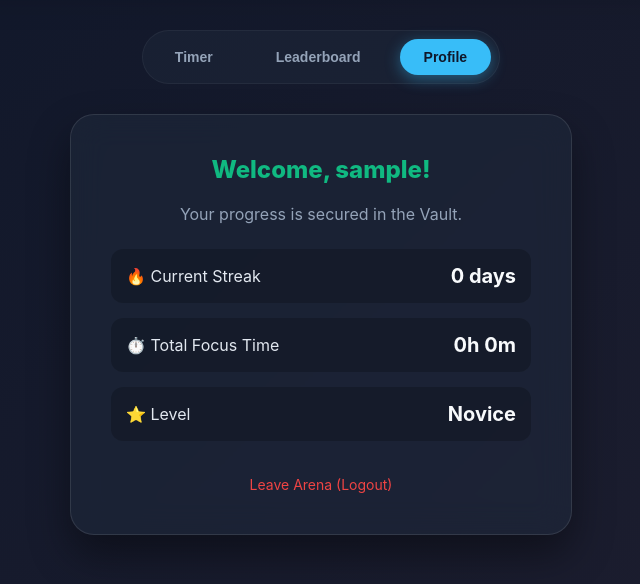
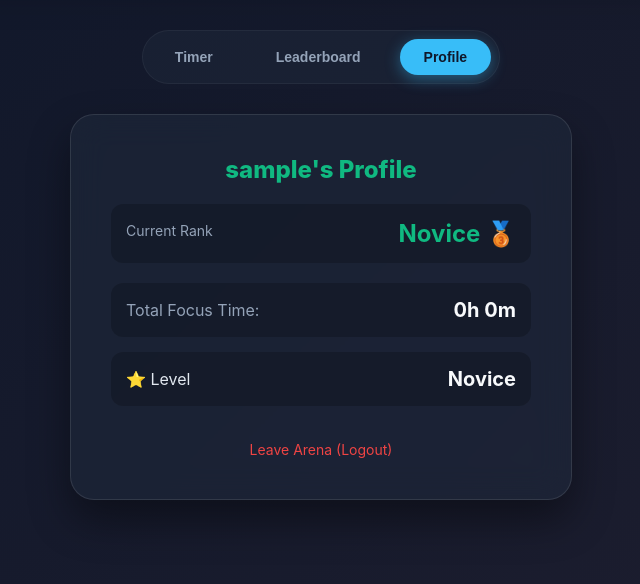
Before and after one commit to hardik-vir/Study-Arena, a Flask app: page / in a window 1280 px wide, after a click on "Profile". Shown: the part 72-656 px from the top of the page, without its empty margins (319-959 px from the left). Run offline with Flask 3, Linux system fonts and the light colour scheme; the visitor is signed in with stand-in values (Sample User, id 1); data comes from the database, SQL or seed files in the repository.

Commit message:
Added dynamic user ranks

```diff
--- a/app.py
+++ b/app.py
@@ -7,7 +7,6 @@ import os
 app = Flask(__name__)
 # The secret key keeps user sessions secure
 app.config['SECRET_KEY'] = os.environ.get('SECRET_KEY', 'fallback_secret_key')
-
 # NEW: Find the exact folder path where this code lives on the Render server
 basedir = os.path.abspath(os.path.dirname(__file__))
 
@@ -32,9 +31,20 @@ login_manager.login_view = 'login' # Where to send users if they try to access t
 class User(UserMixin, db.Model):
     id = db.Column(db.Integer, primary_key=True)
     username = db.Column(db.String(150), unique=True, nullable=False)
-    password = db.Column(db.String(150), nullable=False) # We will save a scrambled hash here
-    total_focus_time = db.Column(db.Integer, default=0) # Tracked in minutes
-    streak = db.Column(db.Integer, default=0)
+    password = db.Column(db.String(150), nullable=False)
+    total_focus_time = db.Column(db.Integer, default=0)
+
+    # NEW: This automatically calculates the user's rank!
+    @property
+    def rank(self):
+        if self.total_focus_time < 60:
+            return "Novice 🥉"
+        elif self.total_focus_time < 600:
+            return "Scholar 🥈"
+        elif self.total_focus_time < 3000:
+            return "Deep Work Master 🥇"
+        else:
+            return "Grandmaster 👑"
 
 # Helps Flask remember who is currently logged in
 @login_manager.user_loader
--- a/templates/index.html
+++ b/templates/index.html
@@ -343,16 +343,16 @@
 
     <!-- PAGE 3: PROFILE -->
     <div id="profile-view" class="tab-content arena-card">
-        <h2 style="color: #10b981; margin-top: 0; font-weight: 800;">Welcome, {{ user.username }}!</h2>
-        <p style="color: #94a3b8; margin-bottom: 25px;">Your progress is secured in the Vault.</p>
+        <h2 style="color: #10b981; margin-top: 0; font-weight: 800;">{{ user.username }}'s Profile</h2>
+
+        <!-- NEW: Dynamic Rank Display -->
+        <div class="stat-block" style="text-align: center; margin-bottom: 20px; padding: 15px; background: rgba(0,0,0,0.2); border-radius: 12px;">
+            <span style="color: #94a3b8; font-size: 14px; display: block; margin-bottom: 5px;">Current Rank</span>
+            <strong style="color: #10b981; font-size: 24px;">{{ user.rank }}</strong>
+        </div>
 
         <div class="stat-block">
-            <span>🔥 Current Streak</span>
-            <strong>{{ user.streak }} days</strong>
-        </div>
-        <div class="stat-block">
-            <span>⏱️ Total Focus Time</span>
-            <!-- Math inside HTML! Converts total minutes into hours and minutes -->
+            <span style="color: #94a3b8;">Total Focus Time:</span>
             <strong>{{ user.total_focus_time // 60 }}h {{ user.total_focus_time % 60 }}m</strong>
         </div>
         <div class="stat-block">
```
